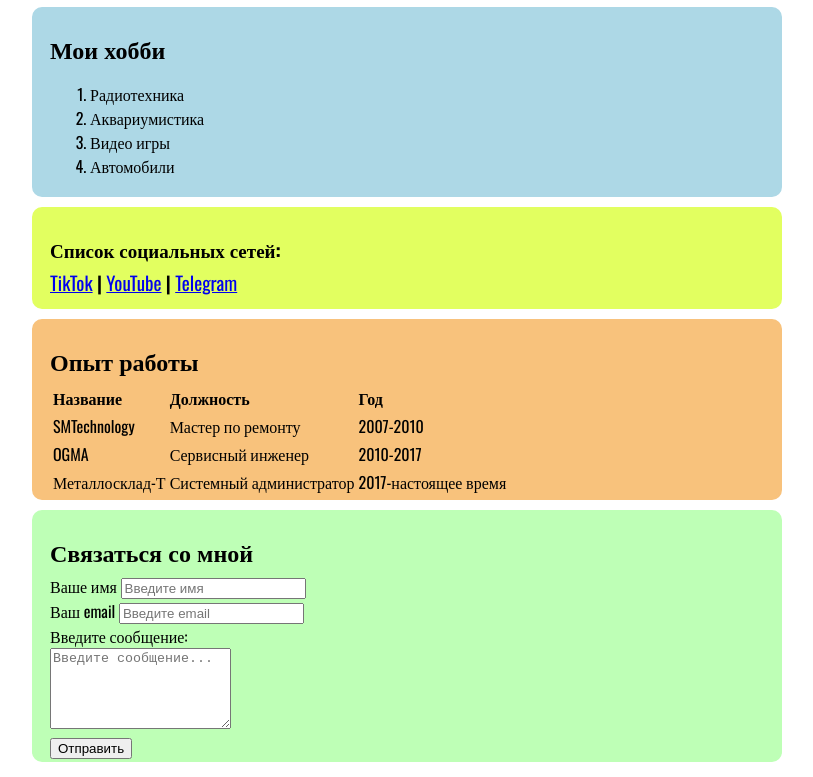
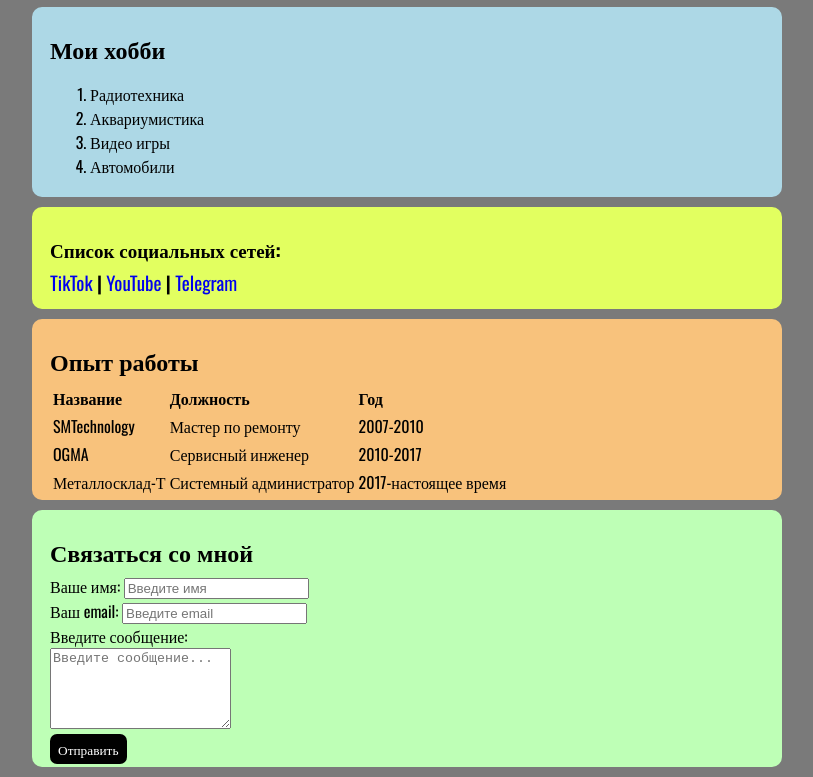
Before and after one commit to Wolfikus3/Resume, a plain HTML site: page index.html in a window 1280 px wide. Shown: the part 517-1294 px from the top of the page, without its empty margins (233-1046 px from the left). Drawn offline with nearby package versions, Linux system fonts and the light colour scheme.

Commit message:
Add files via upload

```diff
--- a/index.html
+++ b/index.html
@@ -77,12 +77,12 @@
         <h2>Связаться со мной</h2>
         <form>
           <div>
-            <label for="name">Ваше имя</label>
+            <label for="name">Ваше имя:</label>
             <input type="text" id="name" placeholder="Введите имя" />
           </div>
 
           <div>
-            <label for="email">Ваш email</label>
+            <label for="email">Ваш email:</label>
             <input type="text" id="email" placeholder="Введите email" />
           </div>
 
@@ -98,7 +98,7 @@
           </div>
 
           <!-- <button type="submit"> <h3>Отправить!</h3></button> -->
-          <input type="submit" value="Отправить" />
+          <input class="btn" type="submit" value="Отправить" />
         </form>
       </div>
     </div>
--- a/styles.css
+++ b/styles.css
@@ -12,6 +12,7 @@ body {
   font-family: "Oswald";
   font-size: 16px;
   font-weight: normal;
+  background: #7a7a7a;
 }
 
 .info {
@@ -82,3 +83,37 @@ h4 {
 h2 {
   margin-bottom: 5px;
 }
+
+.btn {
+  background: #000000;
+  color: rgb(255, 255, 255);
+  border: none;
+  border-radius: 7px;
+  padding: 5px 8px;
+  font-family: inherit;
+  cursor: pointer;
+}
+
+.btn:hover {
+  color: rgb(73, 249, 255);
+  opacity: 0.8;
+}
+
+a {
+  text-decoration: none;
+  color-scheme: #000;
+}
+
+a:active {
+  color: red;
+}
+
+a:hover {
+  color: rgb(204, 0, 255);
+  font-size: 1.5rem;
+  text-decoration: underline;
+}
+
+a:visited {
+  color: rgb(110, 0, 101);
+}
```
